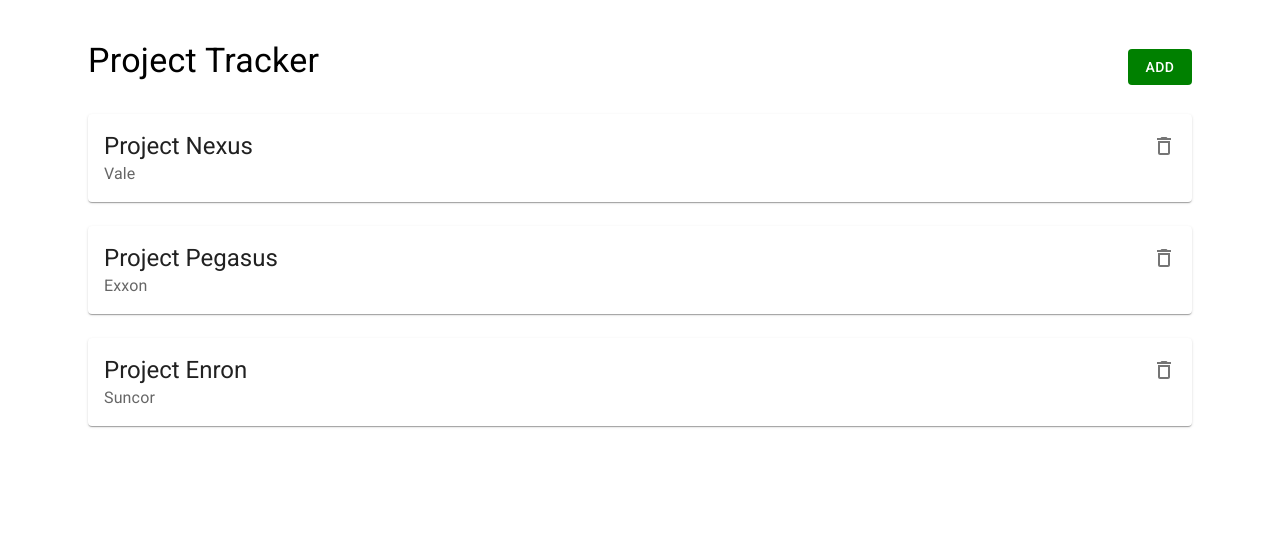
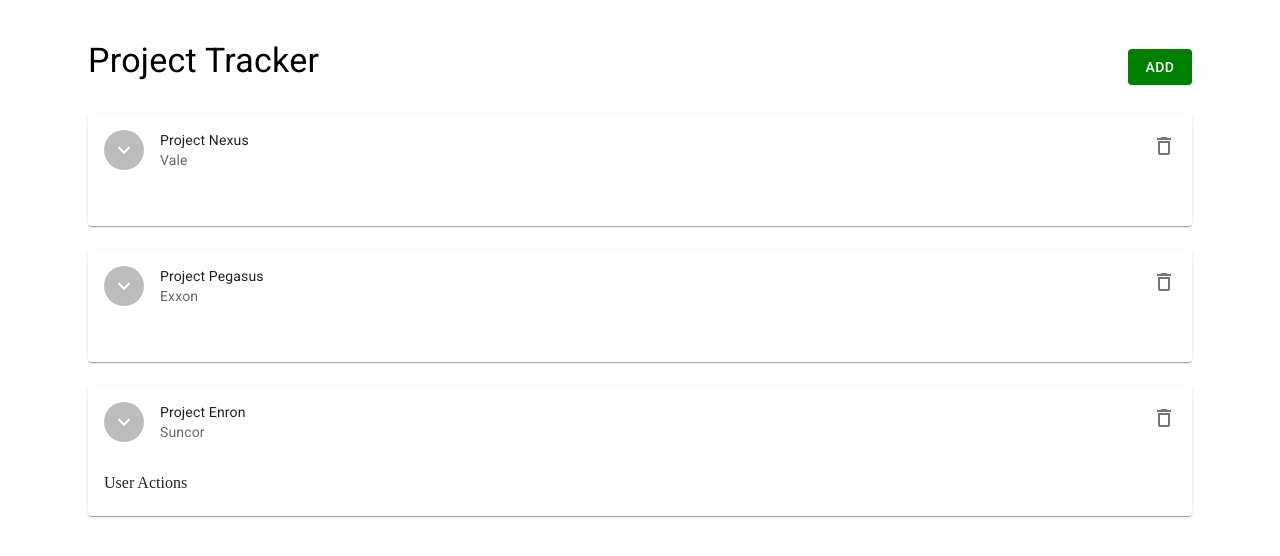
Before and after one commit to tm5682/Project-Tracker, a React (Create React App) app: page / in a window 1280 px wide. Shown: the top 556 px of the page. Built offline with nearby package versions, Linux system fonts and the light colour scheme.

Commit message:
collapsible dropdown added to project list

```diff
--- a/src/App.js
+++ b/src/App.js
@@ -30,19 +30,19 @@
       id: 1,
       name: "Project Nexus",
       clientName: "Vale",
-      favorite: true,
+      actionList: false,
     },
     {
       id: 2,
       name: "Project Pegasus",
       clientName: "Exxon",
-      favorite: true,
+      actionList: false,
     },
     {
       id: 3,
       name: "Project Enron",
       clientName: "Suncor",
-      favorite: false,
+      actionList: true,
     },
   ]);
 
@@ -61,11 +61,11 @@
   };
 
   //Toggle Reminder
-  const toggleFavorite = (id) => {
+  const toggleProjectActionList = (id) => {
     setProjects(
       projectList.map((project) =>
         project.id === id
-          ? { ...project, favorite: !project.favorite }
+          ? { ...project, actionList: !project.actionList }
           : project
       )
     );
@@ -93,7 +93,7 @@
                     <ProjectList
                       projectList={projectList}
                       onDelete={deleteProject}
-                      onToggle={toggleFavorite}
+                      onToggle={toggleProjectActionList}
                     />
                   ) : (
                     "No Project to Show."
--- a/src/components/AddProject.js
+++ b/src/components/AddProject.js
@@ -3,7 +3,7 @@
 function AddProject({ onAdd }) {
   const [name, setName] = useState("");
   const [client, setClient] = useState("");
-  const [favorite, setFavorite] = useState(false);
+  const [actionList, setActionList] = useState(false);
 
   //onSubmit
   const onSubmit = (e) => {
@@ -15,11 +15,11 @@
       return;
     }
 
-    onAdd({ name, client, favorite });
+    onAdd({ name, client, actionList });
 
     setName("");
     setClient("");
-    setFavorite(false);
+    setActionList(false);
   };
 
   return (
@@ -48,8 +48,8 @@
         <label>Set as Favorite</label>
         <input
           type="checkbox"
-          value={favorite}
-          onChange={(e) => setFavorite(e.currentTarget.checked)}
+          value={actionList}
+          onChange={(e) => setActionList(e.currentTarget.checked)}
         />
       </div>
 
--- a/src/components/Project.js
+++ b/src/components/Project.js
@@ -7,6 +7,14 @@
 import { IconButton, Typography } from "@mui/material";
 import DeleteOutlined from "@mui/icons-material/DeleteOutlined";
 import { Box } from "@mui/system";
+
+import CardActions from "@mui/material/CardActions";
+
+import ExpandMoreIcon from "@mui/icons-material/ExpandMore";
+
+import Avatar from "@mui/material/Avatar";
+
+import ProjectActionList from "./ProjectActionList";
 
 const Project = ({ project, onDelete, onToggle }) => {
   return (
@@ -35,7 +43,12 @@
       <Box display="flex" flexDirection="column">
         <Card>
           <CardHeader
-            onClick={() => console.log("Toggler")}
+            onClick={() => onToggle(project.id)}
+            avatar={
+              <Avatar>
+                <ExpandMoreIcon />
+              </Avatar>
+            }
             key={project.id}
             action={
               <IconButton onClick={() => onDelete(project.id)}>
@@ -45,6 +58,10 @@
             title={project.name}
             subheader={project.clientName}
           />
+
+          <CardContent>
+            {project.actionList && <ProjectActionList />}
+          </CardContent>
         </Card>
       </Box>
     </div>
--- /dev/null
+++ b/src/components/ProjectActionList.js
@@ -0,0 +1,5 @@
+function ProjectActionList() {
+  return <div>User Actions</div>;
+}
+
+export default ProjectActionList;
```
